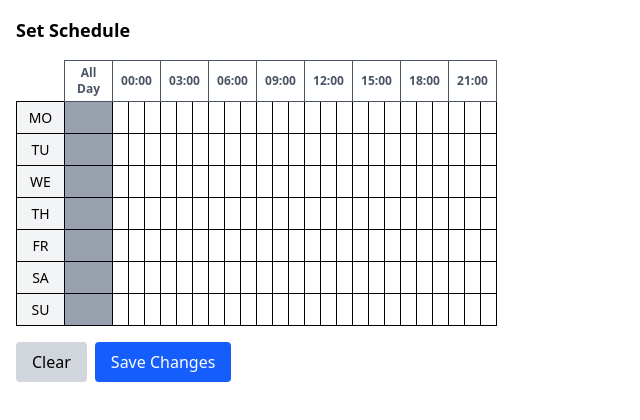
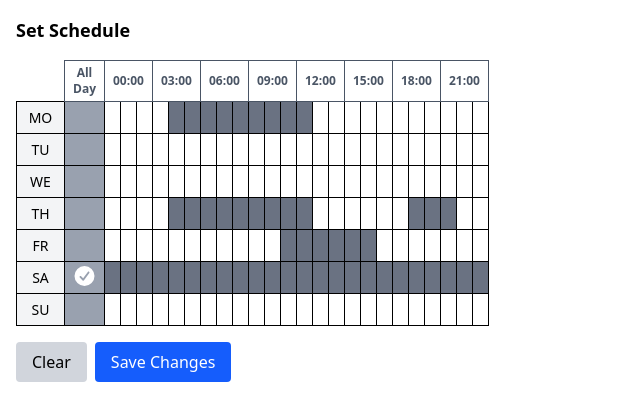
Before and after one commit to ygyubyv/calendar-test-task, a Vue app: page / in a window 1280 px wide. Shown: the top 420 px of the page, without its empty margins (0-640 px from the left). Built offline with nearby package versions, Linux system fonts and the light colour scheme; the HTML template or start-up script is replaced by a standard one.

Commit message:
feat(calendar): add date selection flow and button actions

```diff
--- a/package.json
+++ b/package.json
@@ -14,6 +14,8 @@
     "type-check": "vue-tsc --build"
   },
   "dependencies": {
+    "@fortawesome/free-solid-svg-icons": "^7.0.0",
+    "@fortawesome/vue-fontawesome": "^3.1.1",
     "@tailwindcss/vite": "^4.1.12",
     "tailwindcss": "^4.1.12",
     "vue": "^3.5.18",
--- a/src/components/Calendar.vue
+++ b/src/components/Calendar.vue
@@ -9,12 +9,12 @@
             <th class="border text-xs px-2 py-1 text-gray-600">All Day</th>
 
             <th
-              v-for="hoursSet in 8"
-              :key="hoursSet"
+              v-for="hours in 8"
+              :key="hours"
               class="border text-xs px-2 py-1 text-gray-600 text-center"
               :colspan="3"
             >
-              {{ String((hoursSet - 1) * 3).padStart(2, "0") }}:00
+              {{ String((hours - 1) * 3).padStart(2, "0") }}:00
             </th>
           </tr>
         </thead>
@@ -25,16 +25,25 @@
             </td>
 
             <td
-              class="border cursor-pointer w-12 text-center bg-gray-400 text-sm font-medium"
+              class="border cursor-pointer w-8 text-center bg-gray-400 text-sm font-medium"
+              @click="selectAll(day)"
+            >
+              <font-awesome-icon
+                v-if="isAllDay(events)"
+                class="text-white text-xl"
+                :icon="['fas', 'circle-check']"
+              />
+            </td>
+
+            <td
+              v-for="hour in 24"
+              :key="hour"
+              :class="[
+                'border w-4 h-8 cursor-pointer hover:bg-gray-300',
+                isSelected(events, hour * 60) ? 'bg-gray-500' : '',
+              ]"
+              @click="selectCell(day, (hour - 1) * 60)"
             ></td>
-
-            <template v-for="hoursSet in 8" :key="hoursSet">
-              <td
-                v-for="hour in 3"
-                :key="hour"
-                class="border w-4 h-8 cursor-pointer"
-              ></td>
-            </template>
           </tr>
         </tbody>
       </table>
@@ -58,11 +67,17 @@
 </template>
 
 <script setup lang="ts">
-import type { WeekSchedule } from "@/types/calendar";
+import type { Interval, WeekDay, WeekSchedule } from "@/types/calendar";
 import { ref } from "vue";
 
 interface Props {
   days: WeekSchedule;
+}
+
+interface SelectedInterval {
+  day: WeekDay;
+  start?: number;
+  end?: number;
 }
 
 const props = defineProps<Props>();
@@ -70,7 +85,44 @@ const emit = defineEmits<{
   (e: "update", days: WeekSchedule): void;
 }>();
 
-const localDaysCopy = ref<WeekSchedule>(props.days);
+const localDaysCopy = ref<WeekSchedule>(structuredClone(props.days));
+const selectedInterval = ref<SelectedInterval | null>(null);
+
+const isSelected = (events: Interval[], time: number) => {
+  return events.some((event) => time > event.bt && time - 2 < event.et);
+};
+
+const isAllDay = (events: Interval[]) => {
+  return (
+    events.some((event) => event.bt === 0) &&
+    events.some((event) => event.et === 1439)
+  );
+};
+
+const selectCell = (day: WeekDay, time: number) => {
+  if (!selectedInterval.value?.start && selectedInterval.value?.start !== 0) {
+    selectedInterval.value = { day, start: time };
+  } else {
+    if (selectedInterval.value.day === day) {
+      selectedInterval.value.end = time + 59;
+
+      const newInterval = {
+        bt: selectedInterval.value.start,
+        et: selectedInterval.value.end,
+      };
+
+      localDaysCopy.value[day].push(newInterval);
+    }
+
+    selectedInterval.value = null;
+  }
+};
+
+const selectAll = (day: WeekDay) => {
+  localDaysCopy.value[day].length
+    ? (localDaysCopy.value[day] = [])
+    : localDaysCopy.value[day].push({ bt: 0, et: 1439 });
+};
 
 const clearSelection = () => {
   localDaysCopy.value = props.days;
--- /dev/null
+++ b/src/plugins/fontAwesome.ts
@@ -0,0 +1,7 @@
+import { library } from "@fortawesome/fontawesome-svg-core";
+import { FontAwesomeIcon } from "@fortawesome/vue-fontawesome";
+import { faCircleCheck } from "@fortawesome/free-solid-svg-icons";
+
+library.add(faCircleCheck);
+
+export { FontAwesomeIcon };
```
Also changed, not shown: src/main.ts (+11 -7 lines), 1 other file (tests, documents, lock files or other folders).
